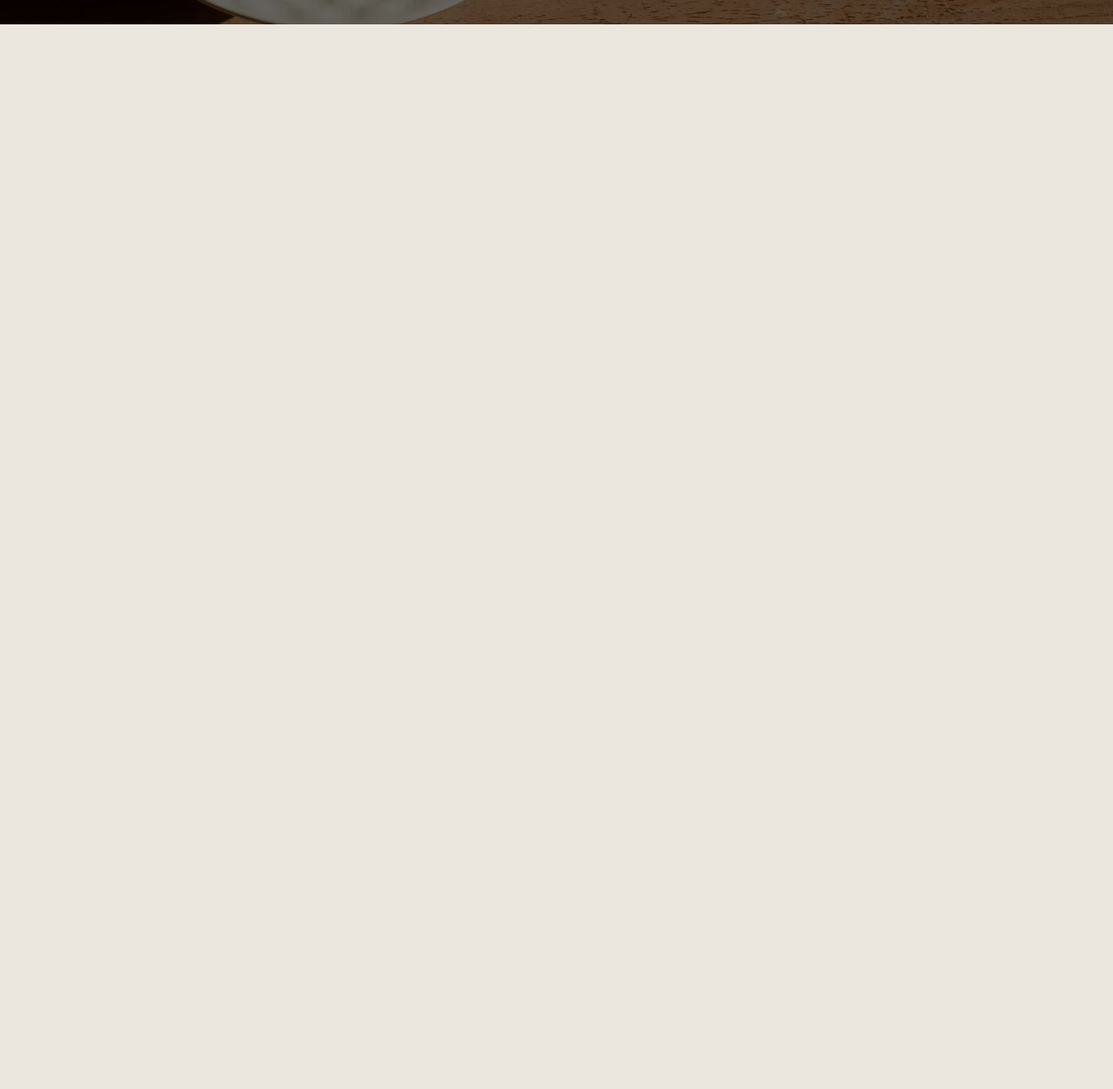
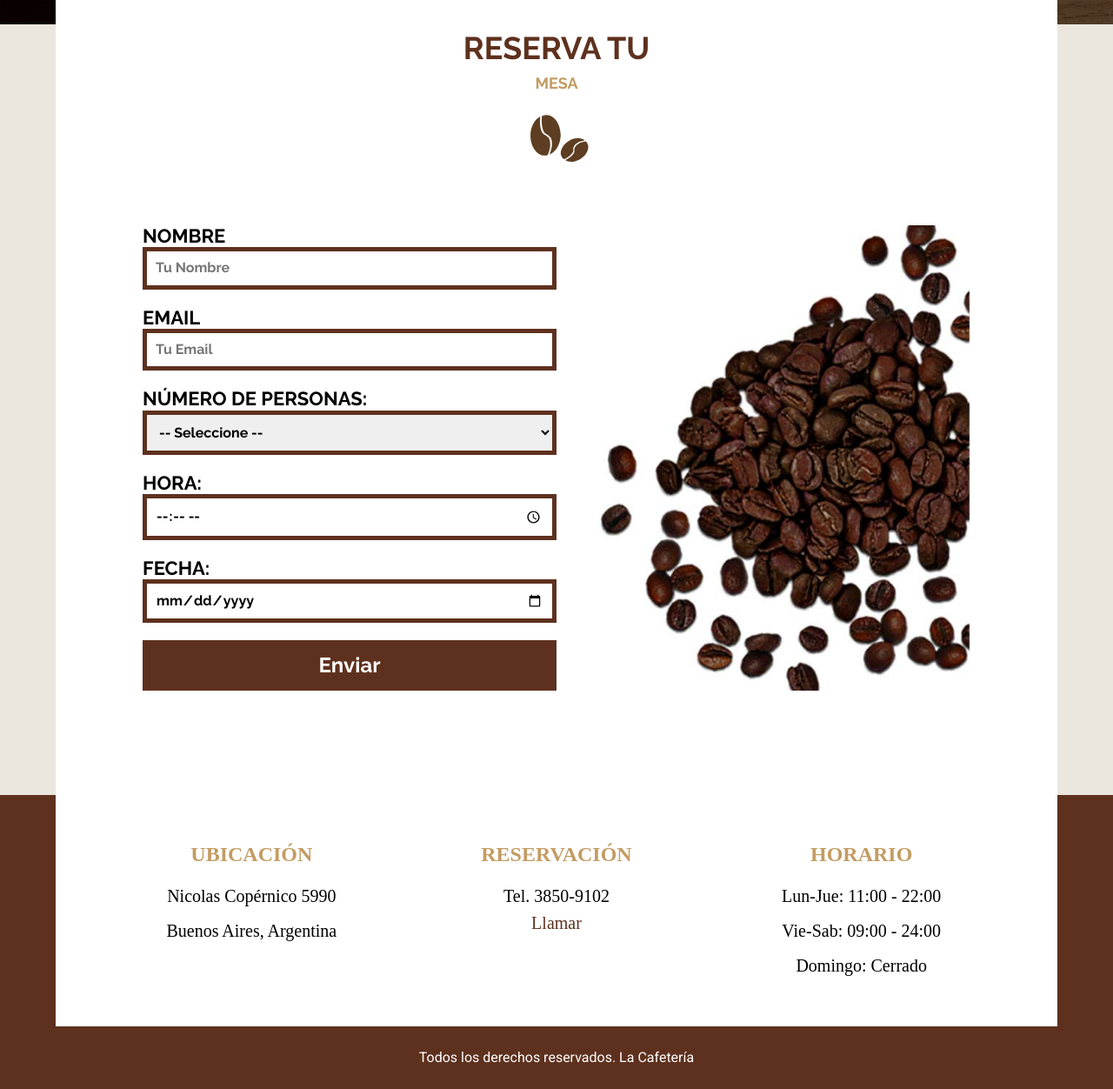
Before and after one commit to TaielNxz/sass-course-05-cafeteria, a plain HTML site: page contact.html in a window 1280 px wide. Shown: the part 672-1924 px from the top of the page at 87% size. Before the commit the page ends 800 px from the top, so only its background shows below. Drawn offline with Linux system fonts and the light colour scheme; a web font is replaced by a local one.

Commit message:
finish contact page

```diff
--- a/contact.html
+++ b/contact.html
@@ -35,5 +35,68 @@
             </div>
         </div>
     </header>
+    <main class="main-content conteiner">
+        <h2><span>Reserva tu</span>Mesa</h2>
+
+        <div class="contact-content">
+            <form class="form">
+                <div class="field">
+                    <label for="name">Nombre</label>
+                    <input type="text" id="name" placeholder="Tu Nombre">
+                </div>
+                <div class="field">
+                    <label for="email">Email</label>
+                    <input type="email" id="email" placeholder="Tu Email">
+                </div>
+                <div class="field">
+                    <label for="email">Número de Personas:</label>
+                    <select>
+                        <option value="" disabled selected>-- Seleccione --</option>
+                        <option value="1">1</option>
+                        <option value="2">2</option>
+                        <option value="3">3</option>
+                        <option value="4">4</option>
+                        <option value="more">+4</option>
+                    </select>
+                </div>
+
+                <div class="field">
+                    <label for="hour">Hora:</label>
+                    <input type="time" id="hour" min="09:00" max="18:00">
+                </div>
+
+
+                <div class="field">
+                    <label for="date">Fecha:</label>
+                    <input type="date" id="date">
+                </div>
+
+                <div class="field">
+                    <input class="btn" type="submit" value="Enviar">
+                </div>
+            </form>
+        </div>
+    </main>
+    <footer class="footer">
+        <div class="conteiner footer-content">
+            <div class="footer-box">
+                <h3>Ubicación</h3>
+                <p>Nicolas Copérnico 5990</p>
+                <p>Buenos Aires, Argentina</p>
+            </div>
+            <div class="footer-box">
+                <h3>Reservación</h3>
+                <p>Tel. 3850-9102</p>
+                <a href="tel:+3850-9102">Llamar</a>
+            </div>
+            <div class="footer-box">
+                <h3>Horario</h3>
+                <p>Lun-Jue: 11:00 - 22:00</p>
+                <p>Vie-Sab: 09:00 - 24:00</p>
+                <p>Domingo: Cerrado</p>
+            </div>
+        </div>
+        <p class="copyright">Todos los derechos reservados. La Cafetería</p>
+    </footer>
 </body>
 </html>
--- a/css/app.css
+++ b/css/app.css
@@ -659,3 +659,48 @@ ul {
 .menu-img {
   margin: 0 auto;
 }
+
+/* ==== Contact - Page ==== */
+
+@media (min-width: 768px) {
+  .contact-content {
+    background-image: url(../img/granos_cafe.jpg);
+    background-repeat: no-repeat;
+    background-position: center right;
+    background-size: 45%;
+  }
+}
+
+.form {
+  width: 100%;
+}
+
+@media (min-width: 768px) {
+  .form {
+    width: 50%;
+  }
+}
+
+.field {
+  margin-bottom: 2rem;
+}
+
+.field label {
+  display: block;
+  font-weight: 700;
+  font-size: 2.2rem;
+  text-transform: uppercase;
+}
+
+.field input,
+.field select {
+  width: 100%;
+  padding: 1rem;
+  border: .5rem solid var(--primary);
+}
+
+.field .btn {
+  background-color: var(--primary);
+  color:var(--white);
+  font-size: 2.4rem;
+}
```
